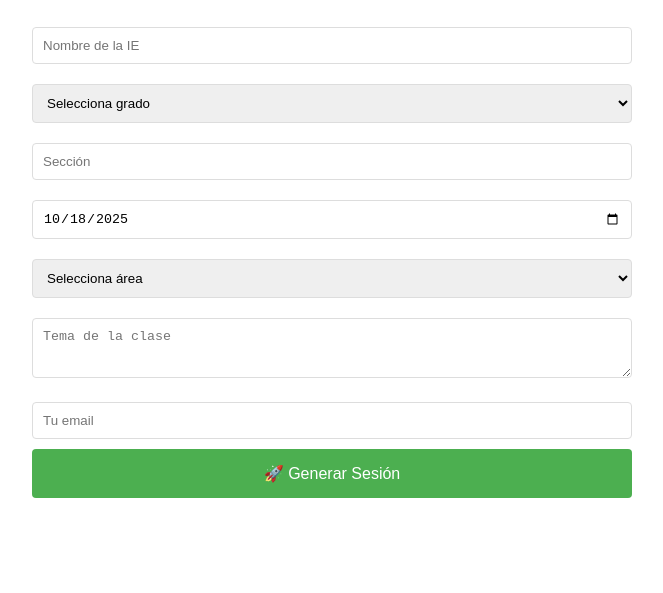
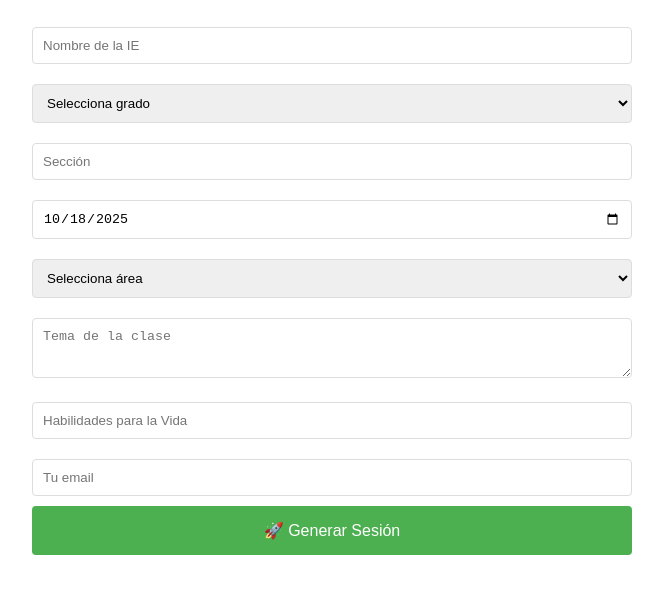
Before and after one commit to elisa-rivadeneira/smartchatix-web, a plain HTML site: page generador_sesiones.html in a window 1280 px wide. Shown: the part 227-820 px from the top of the page, without its empty margins (308-971 px from the left). Drawn offline with Linux system fonts and the light colour scheme.

Commit message:
generador sesiones5_meta

```diff
--- a/generador_sesiones.html
+++ b/generador_sesiones.html
@@ -112,7 +112,7 @@
         </select>
 
         <textarea name="tema" placeholder="Tema de la clase" required></textarea>
-
+        <input name="meta" placeholder="Habilidades para la Vida" required>
         <input name="email" type="email" placeholder="Tu email" required>
 
         <button type="submit" id="submitBtn">🚀 Generar Sesión</button>
@@ -166,6 +166,8 @@
                         📥 DESCARGAR SESIÓN
                     </a>
                 `;
+
+
                 document.getElementById('result').style.display = 'block';
 
             } catch (error) {
```
